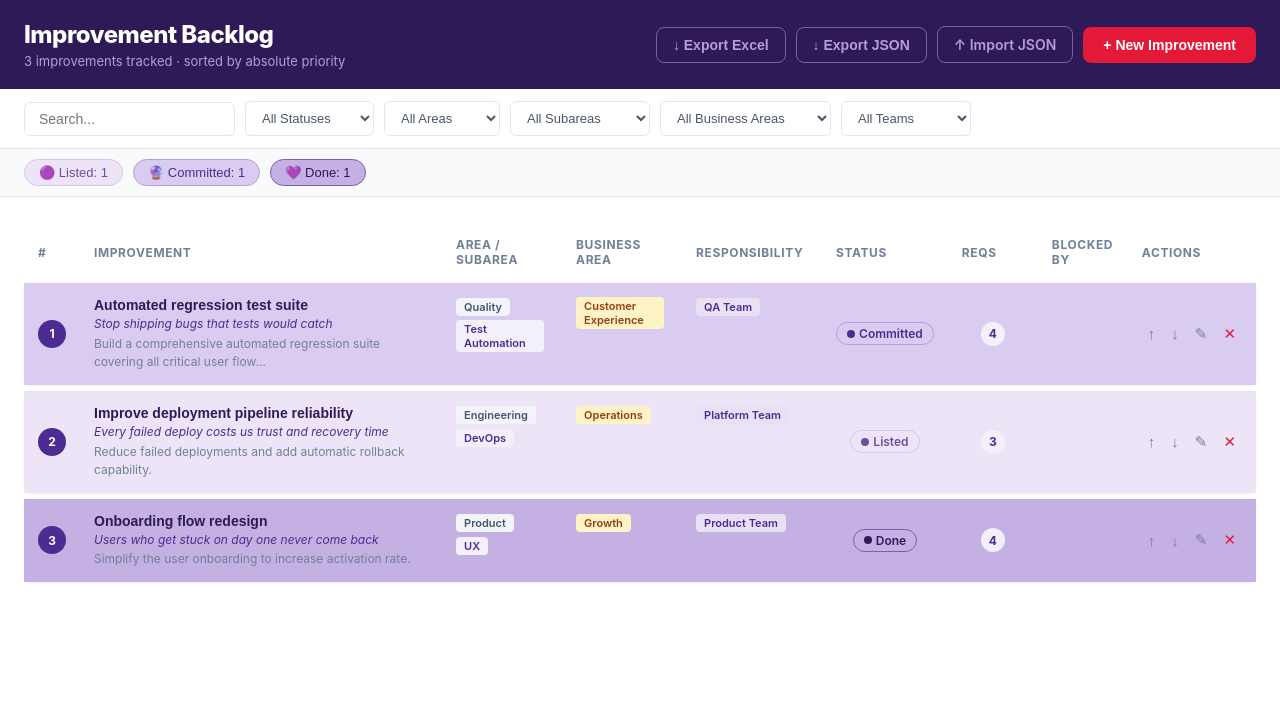
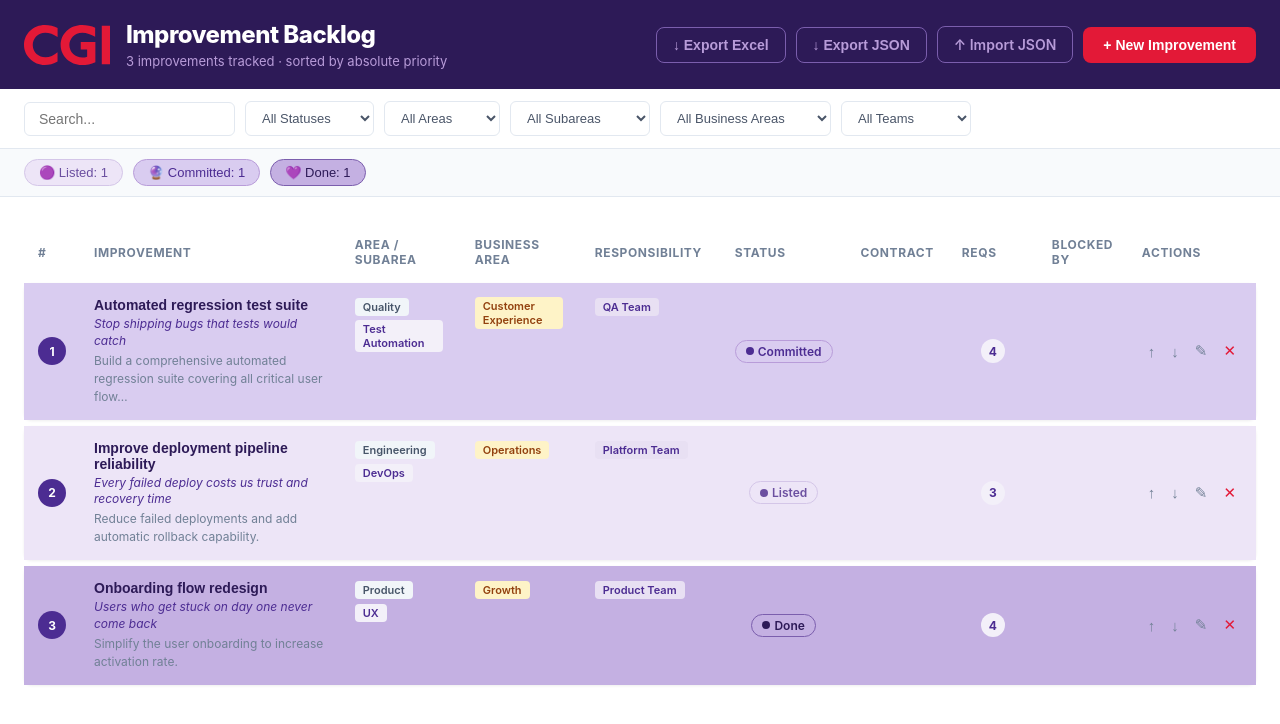
Before and after one commit to QE-at-CGI-FI/improvement-tracker, a React (Vite) app: page / in a window 1280 px wide. Shown: the top 724 px of the page. Built offline with nearby package versions, Linux system fonts and the light colour scheme.

Commit message:
Add contract tracking and logo

```diff
--- a/src/App.jsx
+++ b/src/App.jsx
@@ -179,6 +179,7 @@ export default function App() {
         'Requirements': reqs.join('\n'),
         'Requirements Total': (item.requirements || []).length,
         'Requirements Accepted': acceptedCount,
+        'Contract': item.contract || '',
         'Dependencies': deps.join('\n'),
         'Created': item.createdAt || '',
       }
@@ -199,6 +200,7 @@ export default function App() {
       { wch: 50 }, // Requirements
       { wch: 10 }, // Requirements Total
       { wch: 10 }, // Requirements Accepted
+      { wch: 30 }, // Contract
       { wch: 40 }, // Dependencies
       { wch: 12 }, // Created
     ]
@@ -212,9 +214,12 @@ export default function App() {
       {/* Header */}
       <header style={s.header}>
         <div style={s.headerInner}>
-          <div>
-            <h1 style={s.h1}>Improvement Backlog</h1>
-            <p style={s.subtitle}>{items.length} improvements tracked · sorted by absolute priority</p>
+          <div style={{ display: 'flex', alignItems: 'center', gap: 16 }}>
+            <img src="/logo.svg" alt="CGI" style={{ height: 40 }} />
+            <div>
+              <h1 style={s.h1}>Improvement Backlog</h1>
+              <p style={s.subtitle}>{items.length} improvements tracked · sorted by absolute priority</p>
+            </div>
           </div>
           <div style={{ display: 'flex', gap: 10, alignItems: 'center' }}>
             <button style={s.exportBtn} onClick={handleExportExcel}>↓ Export Excel</button>
@@ -287,6 +292,7 @@ export default function App() {
               <th style={{ ...s.th, width: 120 }}>Business Area</th>
               <th style={{ ...s.th, width: 140 }}>Responsibility</th>
               <th style={{ ...s.th, width: 110 }}>Status</th>
+              <th style={{ ...s.th, width: 70 }}>Contract</th>
               <th style={{ ...s.th, width: 90 }}>Reqs</th>
               <th style={{ ...s.th, width: 90 }}>Blocked by</th>
               <th style={{ ...s.th, width: 90 }}>Actions</th>
@@ -294,7 +300,7 @@ export default function App() {
           </thead>
           <tbody>
             {filtered.length === 0 && (
-              <tr><td colSpan={9} style={s.empty}>No improvements match the current filters.</td></tr>
+              <tr><td colSpan={10} style={s.empty}>No improvements match the current filters.</td></tr>
             )}
             {filtered.map((item, idx) => {
               const cfg = STATUS_CONFIG[item.status]
@@ -333,6 +339,11 @@ export default function App() {
                   </td>
                   <td style={s.tdCenter}>
                     <StatusBadge cfg={cfg} />
+                  </td>
+                  <td style={s.tdCenter}>
+                    {item.contract && (
+                      <span title={item.contract} style={{ fontSize: 16, color: '#16a34a', cursor: 'default' }}>✓</span>
+                    )}
                   </td>
                   <td style={s.tdCenter}>
                     {item.requirements.length > 0 && (
@@ -446,6 +457,13 @@ function DetailPanel({ item, allItems, onEdit, onDelete, onClose }) {
             ))}
             {item.responsibility && <span style={{ ...s.tag, background: '#E8E0F3', color: '#4C2C92' }}>Owner: {item.responsibility}</span>}
           </div>
+
+          {item.contract && (
+            <div style={{ marginBottom: 16, padding: '10px 14px', background: '#f0fdf4', borderLeft: '3px solid #16a34a', borderRadius: 4 }}>
+              <h4 style={{ ...s.sectionLabel, color: '#166534', marginBottom: 4 }}>Contract</h4>
+              <p style={{ fontSize: 14, color: '#166534' }}>{item.contract}</p>
+            </div>
+          )}
 
           {item.tagline && (
             <div style={{ marginBottom: 16, padding: '10px 14px', background: '#f8fafc', borderLeft: '3px solid #4C2C92', borderRadius: 4 }}>
--- a/src/ImprovementModal.jsx
+++ b/src/ImprovementModal.jsx
@@ -10,6 +10,7 @@ const EMPTY = {
   status: 'listed',
   businessArea: [],
   responsibility: '',
+  contract: '',
   requirements: [],
   dependencies: [],
 }
@@ -129,6 +130,10 @@ export default function ImprovementModal({ item, maxPriority, allItems, onSave,
             </Field>
             <Field label="Organizational Responsibility">
               <input style={styles.input} value={form.responsibility} onChange={e => set('responsibility', e.target.value)} placeholder="e.g. Platform Team" />
+            </Field>
+
+            <Field label="Contract" span={2}>
+              <input style={styles.input} value={form.contract || ''} onChange={e => set('contract', e.target.value)} placeholder="Contract or agreement covering invoicing for this item" />
             </Field>
 
             <Field label="Status" span={2}>
```
Also changed, not shown: logo.svg (added).
